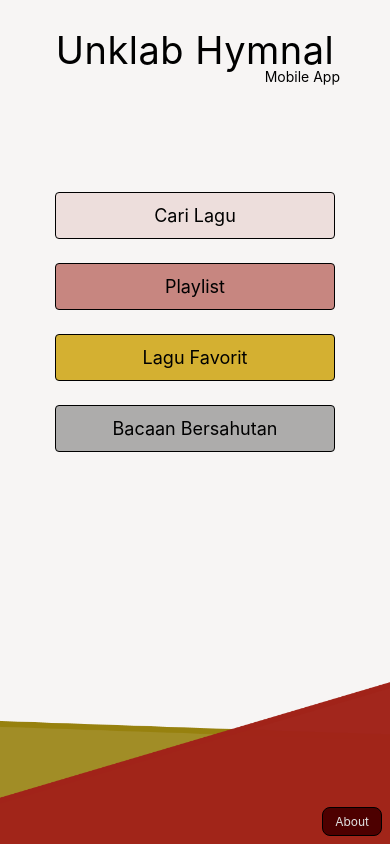
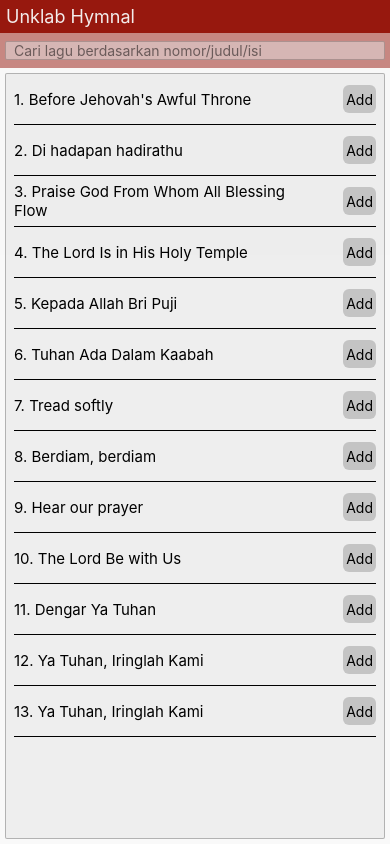
Before and after one commit to EdsonSoumay/Unklab-Hymnal, a React Native app: screen / in a window 390 px wide. Built offline with nearby package versions, Linux system fonts and the light colour scheme.

Commit message:
slicing SearchSongs pages

```diff
--- a/src/App.js
+++ b/src/App.js
@@ -1,10 +1,10 @@
 import React from 'react'
 import { StyleSheet } from 'react-native'
-import { HomeScreen, Splash } from './pages'
+import { HomeScreen, SearchSongs, Splash } from './pages'
 
 const App = () => {
   return (
-      <HomeScreen/>
+      <SearchSongs/>
   );
 }
 
--- /dev/null
+++ b/src/pages/SearchSongs/index.js
@@ -0,0 +1,190 @@
+import React from 'react'
+import { ScrollView, StyleSheet, Text, TextInput, TouchableOpacity, View } from 'react-native'
+
+const SearchSongs = () => {
+    return (
+        <View style={styles.page}>
+            <View style={styles.headerContainer}>
+                <Text style={styles.headerText}>Unklab Hymnal</Text>
+            </View>
+            <View style={styles.searchWrapper}>
+                <View style={styles.searchContainer}>
+                    <TextInput style={styles.searchText} placeholder='Cari lagu berdasarkan nomor/judul/isi'/>
+                </View>
+            </View>
+            <ScrollView style={styles.listSongsWrapper}>
+                <View style={styles.listSongsContainer}>
+                    <TouchableOpacity style={styles.songsContainer}>
+                        <Text style={styles.songsText}>1. Before Jehovah's Awful Throne</Text>
+                    </TouchableOpacity>
+                    <TouchableOpacity style={styles.buttonContainer}>
+                        <Text>Add</Text>
+                    </TouchableOpacity>
+                </View>
+                <View style={styles.listSongsContainer}>
+                    <TouchableOpacity style={styles.songsContainer}>
+                        <Text style={styles.songsText}>2. Di hadapan hadirathu</Text>
+                    </TouchableOpacity>
+                    <TouchableOpacity style={styles.buttonContainer}>
+                        <Text>Add</Text>
+                    </TouchableOpacity>
+                </View>
+                <View style={styles.listSongsContainer}>
+                    <TouchableOpacity style={styles.songsContainer}>
+                        <Text style={styles.songsText}>3. Praise God From Whom All Blessing Flow</Text>
+                    </TouchableOpacity>
+                    <TouchableOpacity style={styles.buttonContainer}>
+                        <Text>Add</Text>
+                    </TouchableOpacity>
+                </View>
+                <View style={styles.listSongsContainer}>
+                    <TouchableOpacity style={styles.songsContainer}>
+                        <Text style={styles.songsText}>4. The Lord Is in His Holy Temple</Text>
+                    </TouchableOpacity>
+                    <TouchableOpacity style={styles.buttonContainer}>
+                        <Text>Add</Text>
+                    </TouchableOpacity>
+                </View>
+                <View style={styles.listSongsContainer}>
+                    <TouchableOpacity style={styles.songsContainer}>
+                        <Text style={styles.songsText}>5. Kepada Allah Bri Puji</Text>
+                    </TouchableOpacity>
+                    <TouchableOpacity style={styles.buttonContainer}>
+                        <Text>Add</Text>
+                    </TouchableOpacity>
+                </View>
+                <View style={styles.listSongsContainer}>
+                    <TouchableOpacity style={styles.songsContainer}>
+                        <Text style={styles.songsText}>6. Tuhan Ada Dalam Kaabah</Text>
+                    </TouchableOpacity>
+                    <TouchableOpacity style={styles.buttonContainer}>
+                        <Text>Add</Text>
+                    </TouchableOpacity>
+                </View>
+                <View style={styles.listSongsContainer}>
+                    <TouchableOpacity style={styles.songsContainer}>
+                        <Text style={styles.songsText}>7. Tread softly</Text>
+                    </TouchableOpacity>
+                    <TouchableOpacity style={styles.buttonContainer}>
+                        <Text>Add</Text>
+                    </TouchableOpacity>
+                </View>
+                <View style={styles.listSongsContainer}>
+                    <TouchableOpacity style={styles.songsContainer}>
+                        <Text style={styles.songsText}>8. Berdiam, berdiam</Text>
+                    </TouchableOpacity>
+                    <TouchableOpacity style={styles.buttonContainer}>
+                        <Text>Add</Text>
+                    </TouchableOpacity>
+                </View>
+                <View style={styles.listSongsContainer}>
+                    <TouchableOpacity style={styles.songsContainer}>
+                        <Text style={styles.songsText}>9. Hear our prayer</Text>
+                    </TouchableOpacity>
+                    <TouchableOpacity style={styles.buttonContainer}>
+                        <Text>Add</Text>
+                    </TouchableOpacity>
+                </View>
+                <View style={styles.listSongsContainer}>
+                    <TouchableOpacity style={styles.songsContainer}>
+                        <Text style={styles.songsText}>10. The Lord Be with Us</Text>
+                    </TouchableOpacity>
+                    <TouchableOpacity style={styles.buttonContainer}>
+                        <Text>Add</Text>
+                    </TouchableOpacity>
+                </View>
+                <View style={styles.listSongsContainer}>
+                    <TouchableOpacity style={styles.songsContainer}>
+                        <Text style={styles.songsText}>11. Dengar Ya Tuhan</Text>
+                    </TouchableOpacity>
+                    <TouchableOpacity style={styles.buttonContainer}>
+                        <Text>Add</Text>
+                    </TouchableOpacity>
+                </View>
+                <View style={styles.listSongsContainer}>
+                    <TouchableOpacity style={styles.songsContainer}>
+                        <Text style={styles.songsText}>12. Ya Tuhan, Iringlah Kami</Text>
+                    </TouchableOpacity>
+                    <TouchableOpacity style={styles.buttonContainer}>
+                        <Text>Add</Text>
+                    </TouchableOpacity>
+                </View>
+                <View style={styles.listSongsContainer}>
+                    <TouchableOpacity style={styles.songsContainer}>
+                        <Text style={styles.songsText}>13. Ya Tuhan, Iringlah Kami</Text>
+                    </TouchableOpacity>
+                    <TouchableOpacity style={styles.buttonContainer}>
+                        <Text>Add</Text>
+                    </TouchableOpacity>
+                </View>
+            </ScrollView>
+        </View>
+    )
+}
+
+export default SearchSongs
+
+const styles = StyleSheet.create({
+    page:{
+        flex:1,
+        backgroundColor:'rgba(248,248,248,0.9)'
+    },
+    headerContainer:{
+        backgroundColor:'#97180E'
+    },
+    headerText:{
+        fontSize:18,
+        color:'rgba(248,248,248,0.95)',
+        padding:6
+    },
+    searchWrapper:{
+        backgroundColor:'rgba(151,24,14,0.5)',
+        paddingVertical:8,
+        paddingHorizontal:5,
+    },
+    searchContainer:{
+        backgroundColor:'rgba(229,229,229,0.5)',
+        borderWidth:1,
+        borderRadius:2,
+        borderColor:'rgba(0,0,0,0.2)',
+        paddingHorizontal:8,
+    },
+    searchText:{
+        fontSize:14,
+        color:'rgba(0,0,0,0.5)'
+    },
+    listSongsWrapper:{
+        flex:1,
+        margin:5,
+        backgroundColor:'rgba(196,196,196,0.2)',
+        borderWidth:1,
+        borderColor:'rgba(0,0,0,0.25)',
+        borderRadius:2
+
+    },
+    listSongsContainer:{
+        flexDirection:'row',
+        justifyContent:'space-between',
+        alignItems:'center',
+        marginHorizontal:8,
+        paddingVertical:4,
+        borderBottomWidth:1,
+    },
+    songsContainer:{
+        width:290,
+        height:42,
+        justifyContent:'center'
+    },
+    songsText:{
+        fontSize:15
+    },
+    buttonContainer:{
+        backgroundColor:'#C4C4C4',
+        height:28,
+        justifyContent:'center',
+        paddingHorizontal:2,
+        borderWidth:1,
+        borderRadius:6,
+        borderColor:'rgba(196,196,196,0.2)'
+    }
+})
--- a/src/pages/index.js
+++ b/src/pages/index.js
@@ -1,4 +1,5 @@
 import Splash from "./Splash";
 import HomeScreen from "./HomeScreen";
+import SearchSongs from "./SearchSongs";
 
-export {Splash, HomeScreen};
+export {Splash, HomeScreen, SearchSongs};
```
